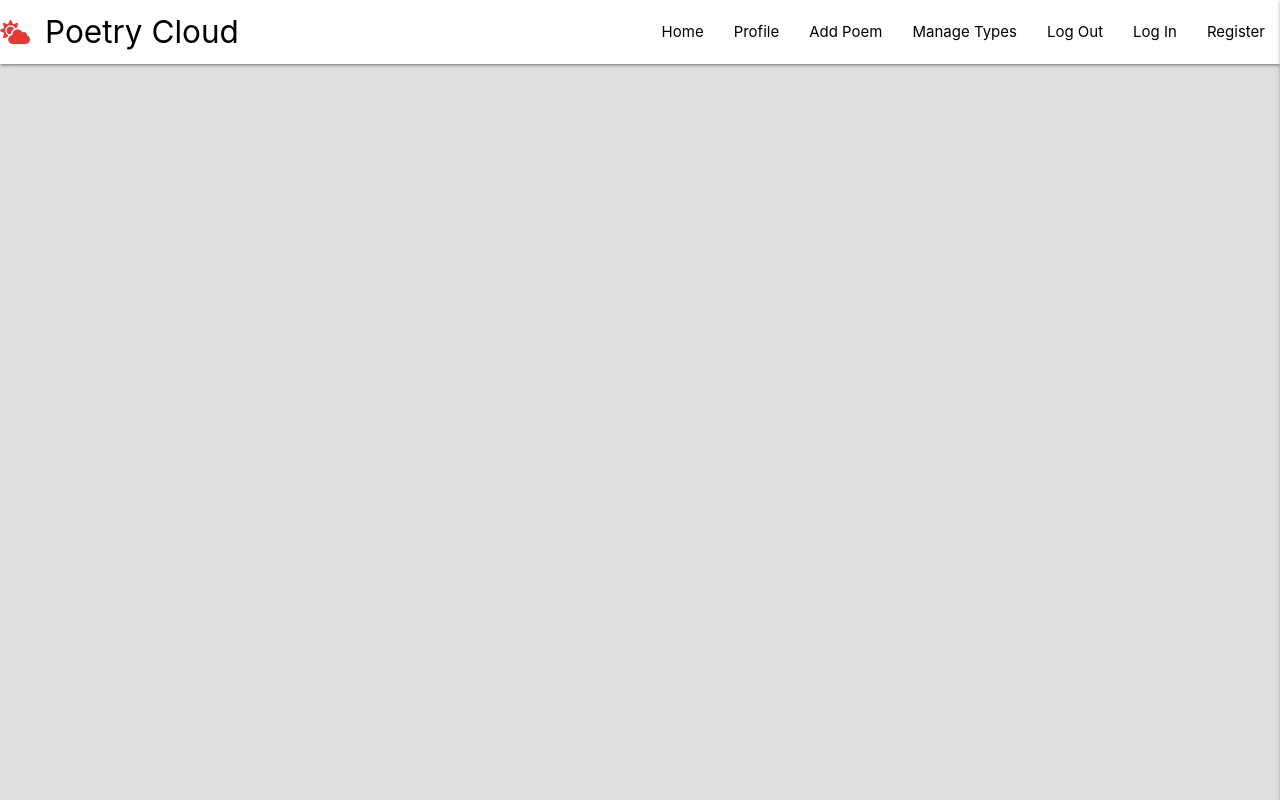
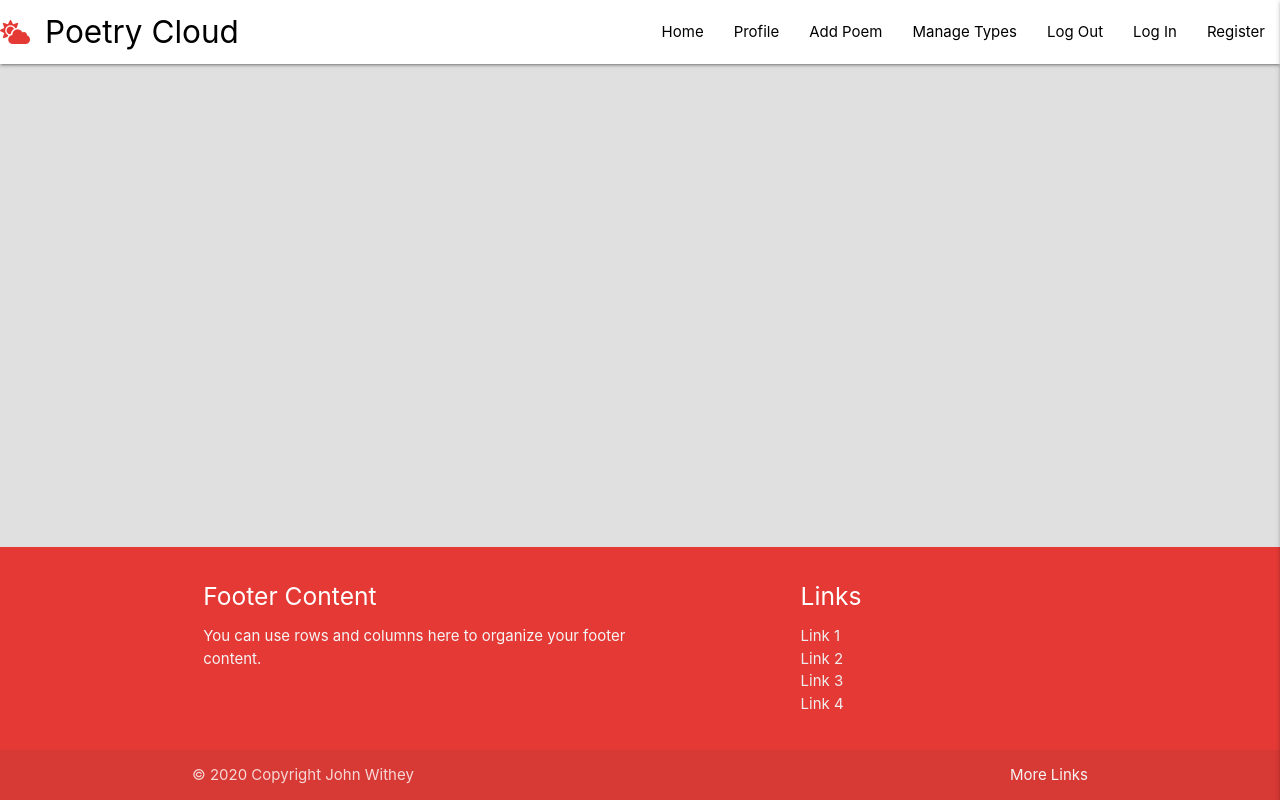
Before and after one commit to Code-Institute-Submissions/poetry_cloud, a Flask app: page / in a window 1280 px wide. Run offline with Flask 2, Linux system fonts and the light colour scheme; data that the repository does not hold is empty; some libraries are stand-ins or nearby versions.

Commit message:
Added Materialize footer and sticky footer class to css

```diff
--- a/app.py
+++ b/app.py
@@ -26,6 +26,7 @@ mongo = PyMongo(app)
 def get_poems():
     poems = mongo.db.poems.find()
     return render_template("poems.html", poems=poems)
+
 
 # Register function
 @app.route("/register", methods=["GET", "POST"])
--- a/static/css/style.css
+++ b/static/css/style.css
@@ -5,3 +5,13 @@ body {
 nav ul a {
     color: black;
 }
+
+ body {
+    display: flex;
+    min-height: 100vh;
+    flex-direction: column;
+  }
+
+  main {
+    flex: 1 0 auto;
+  }
--- a/templates/base.html
+++ b/templates/base.html
@@ -62,6 +62,32 @@
         {% endblock %}
     </main>
 
+     <footer class="page-footer red darken-1">
+          <div class="container">
+            <div class="row">
+              <div class="col l6 s12">
+                <h5 class="white-text">Footer Content</h5>
+                <p class="grey-text text-lighten-4">You can use rows and columns here to organize your footer content.</p>
+              </div>
+              <div class="col l4 offset-l2 s12">
+                <h5 class="white-text">Links</h5>
+                <ul>
+                  <li><a class="grey-text text-lighten-3" href="#!">Link 1</a></li>
+                  <li><a class="grey-text text-lighten-3" href="#!">Link 2</a></li>
+                  <li><a class="grey-text text-lighten-3" href="#!">Link 3</a></li>
+                  <li><a class="grey-text text-lighten-3" href="#!">Link 4</a></li>
+                </ul>
+              </div>
+            </div>
+          </div>
+          <div class="footer-copyright">
+            <div class="container">
+            © 2020 Copyright John Withey
+            <a class="grey-text text-lighten-4 right" href="#!">More Links</a>
+            </div>
+          </div>
+        </footer>
+
     <script src="https://code.jquery.com/jquery-3.5.1.min.js"
         integrity="sha256-9/aliU8dGd2tb6OSsuzixeV4y/faTqgFtohetphbbj0=" crossorigin="anonymous"></script>
     <script src="https://cdnjs.cloudflare.com/ajax/libs/materialize/1.0.0/js/materialize.min.js"></script>
```
